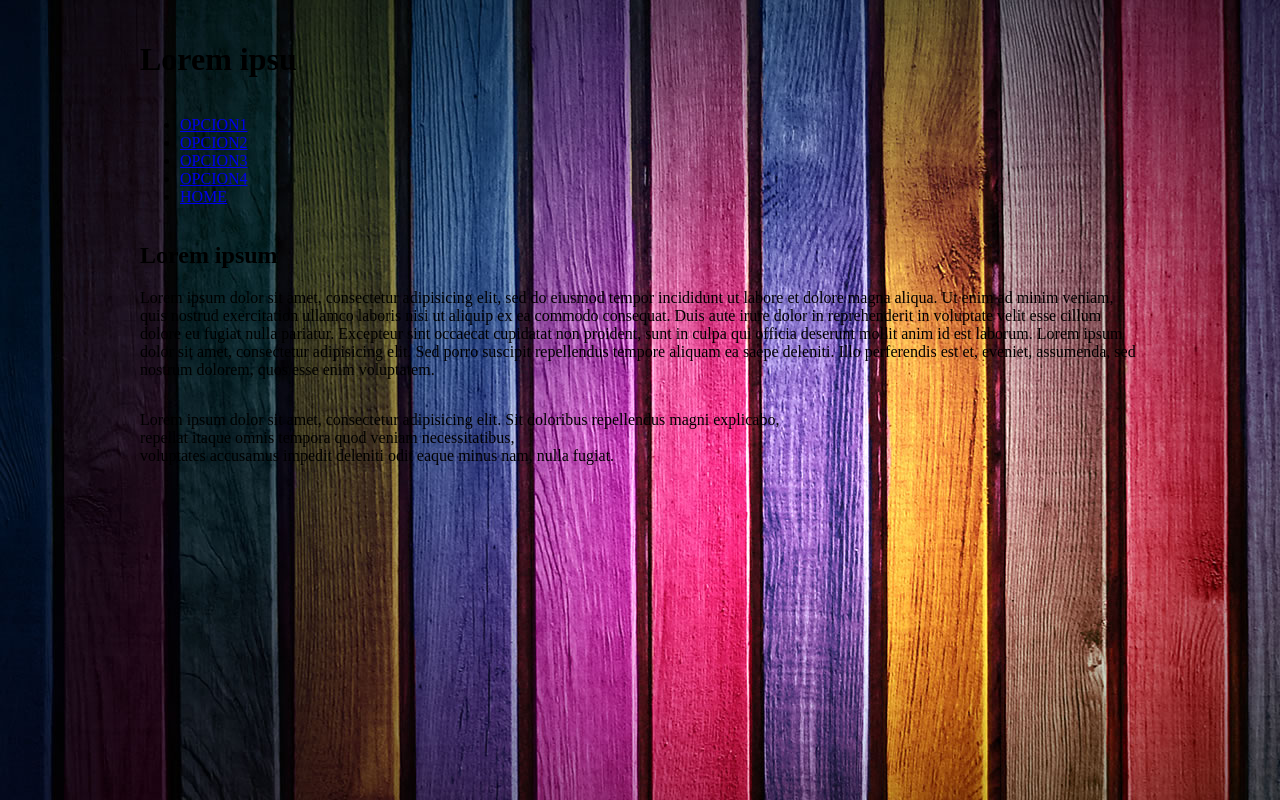
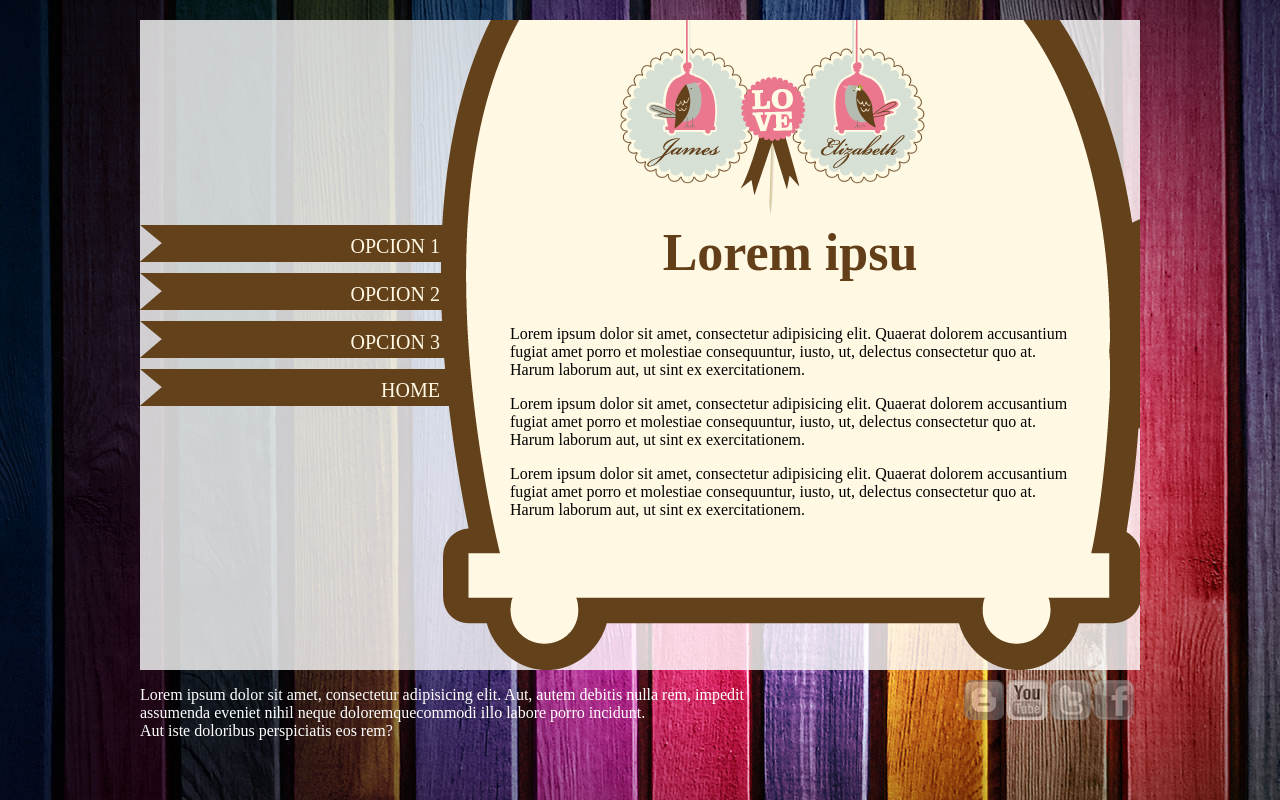
Before and after one commit to own3dh2so4/practicas-HTML5-CSS3, a website: page app/ejercicio5/vista.html in a window 1280 px wide. Drawn offline with Linux system fonts and the light colour scheme.

Commit message:
Completado ejercicio 5

```diff
--- a/app/ejercicio5/css/styles.css
+++ b/app/ejercicio5/css/styles.css
@@ -5,7 +5,6 @@
 
 header,nav,section,article,aside,footer {
 	display:block;
-  overflow: hidden;
 }
 
 body {
@@ -211,6 +210,36 @@ body {
 	100%{top:0;right:-275px;}
 }
 
+@keyframes animarNoticia {
+	from {top:-1000px;right:0px; opacity: 0;}
+	to{top:0px;right:0px; opacity: 1;}
+}
+
+@-moz-keyframes keyframes animarNoticia {
+	0%{top:-1000px;right:0px;opacity: 0}
+	0%{top:0px;right:0px;opacity: 1;}
+}
+
+@-webkit-keyframes animarNoticia {
+	0%{top:-1000px;right:0px;opacity: 0;}
+	0%{top:0px;right:0px;opacity: 1;}
+}
+
+@keyframes animarMenu {
+	from {top:1000px;left:0px; opacity: 0;}
+	to{top:200px;left:0px; opacity: 1;}
+}
+
+@-moz-keyframes keyframes animarMenu {
+	from {top:1000px;left:0px; opacity: 0;}
+	to{top:200px;left:0px; opacity: 1;}
+}
+
+@-webkit-keyframes animarMenu {
+	from {top:1000px;left:0px; opacity: 0;}
+	to{top:200px;left:0px; opacity: 1;}
+}
+
 @keyframes animarLove{
 	0%{
 		transform:scale(1,1);
@@ -294,3 +323,53 @@ body {
 		-webkit-transform:scale(1,1);
 		}
 }
+
+/* Maquetacion pagina vista */
+.cuerpo {
+	background: rgba(255, 255, 255, 0.8);
+	position: relative;
+	height: 650px;
+}
+
+#menu-vista {
+	position: absolute;
+	top: 200px;
+	animation: animarMenu 0.5s;
+	-moz-animation: animarMenu 0.5s;
+	-webkit-animation: animarMenu 0.5s;
+}
+
+#menu-vista a {
+	text-decoration: none;
+	color: #FFF9E4;
+	background: url('../imagenes/fondo-menu-interno.png') no-repeat;
+	margin-top: 5px;
+	display: inline-block;
+	padding: 10px 30px 10px 200px;
+	width: 100px;
+	font-size: 20px;
+	text-align: right;
+}
+
+#menu-vista a:hover {
+	color: #FF9900;
+}
+
+/*Maquetacion del la noticia de la vista*/
+#noticia {
+	background: url('../imagenes/fondo-contenido-interno.png') no-repeat;
+	padding: 160px 70px 140px 70px;
+	position: absolute;
+	/*left: 300px;*/
+	right: 0px;
+	width: 560px;
+	animation: animarNoticia 0.5s;
+	-moz-animation: animarNoticia 0.5s;
+	-webkit-animation: animarNoticia 0.5s;
+}
+
+#noticia h1 {
+	font-size: 52px;
+	color: #633F19;
+	text-align: center;
+}
--- a/app/ejercicio5/vista.html
+++ b/app/ejercicio5/vista.html
@@ -3,62 +3,43 @@
 
 <head>
     <meta http-equiv="Content-Type" content="text/html; charset=UTF-8" />
-    <title>Ejercicio 4</title>
+    <title>Ejercicio 5</title>
     <link href="css/styles.css" rel="stylesheet" type="text/css" />
 </head>
 
 <body>
     <div id="container">
-        <header>
-          <h1 id="titulo">Lorem ipsu</h1>
-        </header>
-        <nav id="menu-vista">
-          <ul>
-            <li>
-              <a href="#">
-                <i class="icon-internet menu-icono-vista"></i>
-                OPCION1
-              </a>
-            </li>
-            <li>
-              <a href="#">
-                <i class="icon-search menu-icono-vista"></i>
-                OPCION2
-              </a>
-            </li>
-            <li>
-              <a href="#">
-                <i class="icon-settings menu-icono-vista"></i>
-                OPCION3
-              </a>
-            </li>
-            <li>
-              <a href="#">
-                <i class="icon-share menu-icono-vista"></i>
-                OPCION4
-              </a>
-            </li>
-            <li>
-              <a href="/ejercicio4">
-                <i class="icon-star menu-icono-vista"></i>
-                HOME
-              </a>
-            </li>
-          </ul>
-        </nav>
-        <section id="cuerpo">
-          <div class="imagen">
+        <div class="cuerpo">
+          <nav class="menu" id="menu-vista">
+            <ul>
+              <li><a href="" class="texto-ubuntu">OPCION 1</a></li>
+              <li><a href="" class="texto-ubuntu">OPCION 2</a></li>
+              <li><a href="" class="texto-ubuntu">OPCION 3</a></li>
+              <li><a href="/ejercicio5" class="texto-ubuntu">HOME</a></li>
+            </ul>
+          </nav>
+          <section id="noticia">
+            <h1 id="titulo" class="texto-ubuntu">
+              Lorem ipsu
+            </h1>
+            <p class="texto-noticia texto-ubuntu">Lorem ipsum dolor sit amet, consectetur adipisicing elit. Quaerat dolorem accusantium fugiat amet porro et molestiae consequuntur, iusto, ut, delectus consectetur quo at. Harum laborum aut, ut sint ex exercitationem.</p>
+            <p class="texto-noticia texto-ubuntu">Lorem ipsum dolor sit amet, consectetur adipisicing elit. Quaerat dolorem accusantium fugiat amet porro et molestiae consequuntur, iusto, ut, delectus consectetur quo at. Harum laborum aut, ut sint ex exercitationem.</p>
+            <p class="texto-noticia texto-ubuntu">Lorem ipsum dolor sit amet, consectetur adipisicing elit. Quaerat dolorem accusantium fugiat amet porro et molestiae consequuntur, iusto, ut, delectus consectetur quo at. Harum laborum aut, ut sint ex exercitationem.</p>
+
+          </section>
+        </div>
+        <footer id="pie">
+          <div id="texto-pie">
+            <p>Lorem ipsum dolor sit amet, consectetur adipisicing elit. Aut, autem debitis nulla rem, impedit <br> assumenda eveniet nihil neque doloremquecommodi illo labore porro incidunt.  <br> Aut iste doloribus perspiciatis eos rem?</p>
           </div>
-          <div class="contenido">
-            <h1 class="titulo">Lorem ipsum</h1>
-            <p class="texto">Lorem ipsum dolor sit amet, consectetur adipisicing elit, sed do eiusmod tempor incididunt ut labore et dolore magna aliqua. Ut enim ad minim veniam, quis nostrud exercitation ullamco laboris nisi ut aliquip ex ea commodo consequat. Duis aute irure dolor in reprehenderit in voluptate velit esse cillum dolore eu fugiat nulla pariatur. Excepteur sint occaecat cupidatat non proident, sunt in culpa qui officia deserunt mollit anim id est laborum.
-            Lorem ipsum dolor sit amet, consectetur adipisicing elit. Sed porro suscipit repellendus tempore aliquam ea saepe deleniti. Illo perferendis est et, eveniet, assumenda, sed nostrum dolorem, quos esse enim voluptatem.</p>
+          <div class="menu" id="redes-sociales">
+            <ul>
+              <li><a href="#" class="red-social blog"></a></li>
+              <li><a href="#" class="red-social youtube"></a></li>
+              <li><a href="#" class="red-social twitter"></a></li>
+              <li><a href="#" class="red-social facebook"></a></li>
+            </ul>
           </div>
-        </section>
-        <footer id="pie">
-          <p class="texto-blanco texto-centrado">
-            Lorem ipsum dolor sit amet, <span class="texto-azul">consectetur adipisicing elit.</span> Sit doloribus repellendus magni explicabo,<br> repellat itaque omnis tempora quod veniam necessitatibus,<br> voluptates accusamus impedit deleniti  odit eaque minus nam, nulla fugiat.
-          </p>
         </footer>
     </div>
 </body>
```
Also changed, not shown: app/ejercicio5/index.html (+7 -7 lines).
